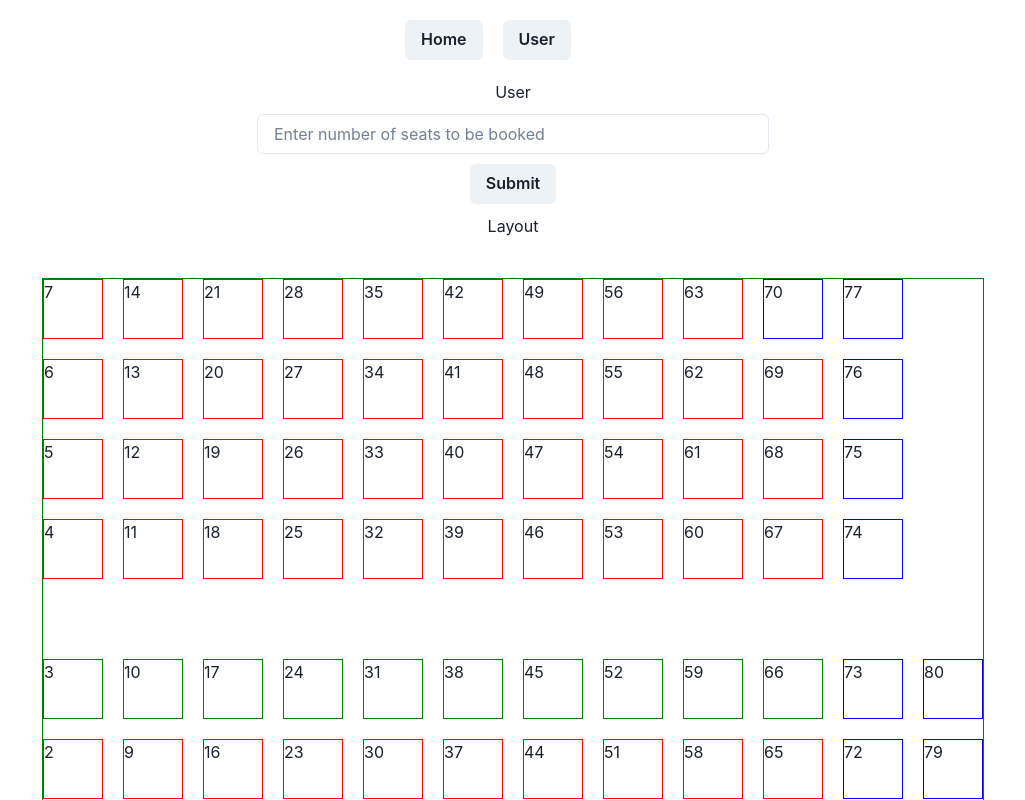
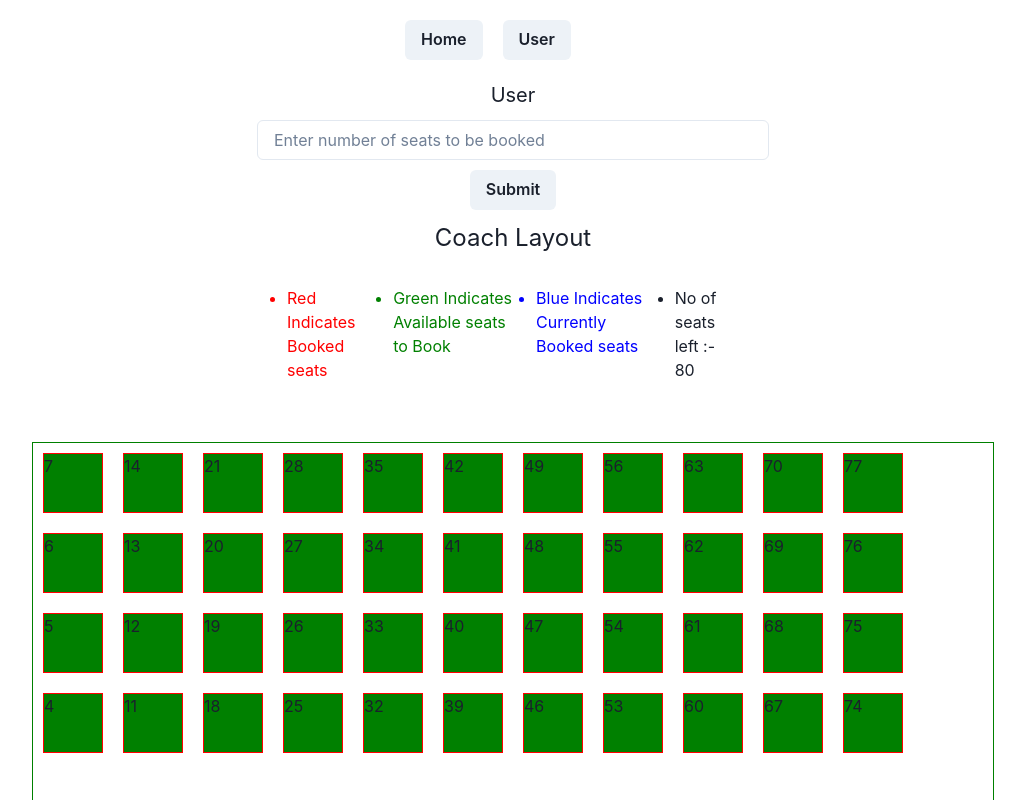
Before and after one commit to MohanM501/UnstopTrainCoach, a React (Create React App) app in the folder frontend/: page /user in a window 1280 px wide. Shown: the top 800 px of the page, without its empty margins (127-1152 px from the left). Built offline with nearby package versions, Linux system fonts and the light colour scheme; no server answers.

Commit message:
added booking seat feature in frontend and layout css

```diff
--- a/frontend/src/Components/Layout.css
+++ b/frontend/src/Components/Layout.css
@@ -5,12 +5,14 @@
     gap:20px;
     rotate: 270deg;
     margin-top: -140px;
+    padding:10px;
 }
 .child{
     border:1px solid red;
     width:60px;
     height:60px;
     rotate: 90deg;
+    background-color: green;
 }
 .gap{
     border:1px solid green;
@@ -18,6 +20,7 @@
     height:60px;
     margin-right: 60px;
     rotate: 90deg;
+    background-color: green;
 }
 .blue{
     border:1px solid blue;
@@ -32,9 +35,13 @@
     height:60px;
 }
 .gap1{
-    background-color: green;
+    background-color: red;
     margin-right: 60px;
     rotate: 90deg;
+}
+.blue1{
+    background-color: blue;
+
 }
 
 
--- a/frontend/src/Components/Layout.jsx
+++ b/frontend/src/Components/Layout.jsx
@@ -3,10 +3,12 @@ import { useState } from 'react';
 import { useEffect } from 'react';
 import { useDispatch, useSelector } from 'react-redux';
 import { Get_Matrix } from '../Redux/action';
+
 import "./Layout.css";
 
 const Layout = () => {
     const [array,setArray]=useState([]);
+    const [diff,setDiff]=useState([]);
     const dispatch=useDispatch();
     const {matrix,booked,isLoading}=useSelector(store=>store);
 
@@ -21,20 +23,26 @@ const Layout = () => {
         }
         console.log(arr,"arr in matrix useEffect");
         setArray(arr);
-    },[matrix])
+       if(booked){
+        setDiff([...diff,Number(booked)])
+       }
+
+    },[matrix,booked,diff])
 
     useEffect(()=>{
         let arr=new Array(80).fill(0);
-        console.table(arr,"arr")
+        console.table(arr,"arr");
+
         setArray(arr)
         dispatch(Get_Matrix);
-    },[]);
+    },[dispatch]);
+
 
   return (
     <div className='container'>
             {array.length>0 && array.map((item,ind)=>{
                 return (
-                    (ind+1>=70?<div key={ind} className={item==0?"blue":"blue1"}>{ind+1}</div>:((ind+1-3)%7===0?<div key={ind}  className={item==0?"gap":"gap1"}>{ind+1}</div>:<div key={ind} className={item===0?'child':'child1'}>{ind+1}</div> ))
+                    (ind+1>diff[0] && ind+1<=diff[diff.length-1]?<div key={ind} className={item===0?"blue":"blue1"}>{ind+1}</div>:((ind+1-3)%7===0?<div key={ind}  className={item===0?"gap":"gap1"}>{ind+1}</div>:<div key={ind} className={item===0?'child':'child1'}>{ind+1}</div> ))
                 )
             })}
     </div>
--- a/frontend/src/Pages/User.jsx
+++ b/frontend/src/Pages/User.jsx
@@ -1,5 +1,5 @@
 import React,{useState} from 'react'
-import {useDispatch} from "react-redux";
+import {useDispatch, useSelector} from "react-redux";
 import {Text,Input,Button} from "@chakra-ui/react";
 import styles from "./User.module.css";
 import Layout from '../Components/Layout';
@@ -8,6 +8,7 @@ import { Get_Matrix,Update_Matrix } from '../Redux/action';
 const User = () => {
 
  const [no_of_seats,setNumber]=useState(0);
+ const {booked}=useSelector(store=>store);
  const dispatch=useDispatch()
 
  const handleChange=(e)=>{
@@ -25,7 +26,7 @@ const User = () => {
   return (
     <div className={styles.parent}>
         <div>
-            <Text>User</Text>
+            <Text fontSize={"xl"}>User</Text>
         </div>
         <div>
             <Input type="number" onChange={handleChange} placeholder="Enter number of seats to be booked"></Input>
@@ -34,7 +35,22 @@ const User = () => {
              <Button _hover={{bg:"blue"}} onClick={handleSubmit}>Submit</Button>
         </div>
         <div>
-            <Text>Layout</Text>
+            <Text fontSize={"2xl"}>Coach Layout</Text>
+        </div>
+        <div style={{margin:"30px",display:"flex",gap:"20px"}}>
+            <ul style={{color:"red"}}>
+               <li><Text>Red Indicates Booked seats</Text></li>
+            </ul>
+
+            <ul style={{color:"green"}}>
+                <li><Text>Green Indicates Available seats to Book</Text></li>
+            </ul>
+            <ul style={{color:"blue"}}>
+                <li><Text>Blue Indicates Currently Booked seats</Text></li>
+            </ul>
+            <ul >
+                <li><Text>No of seats left :- {80-booked}</Text></li>
+            </ul>
         </div>
         <div>
             <Layout/>
```
Also changed, not shown: frontend/src/Utils/LocalStorage.js (deleted, +0 -12 lines), frontend/src/Pages/User.module.css (line endings or trailing spaces).
